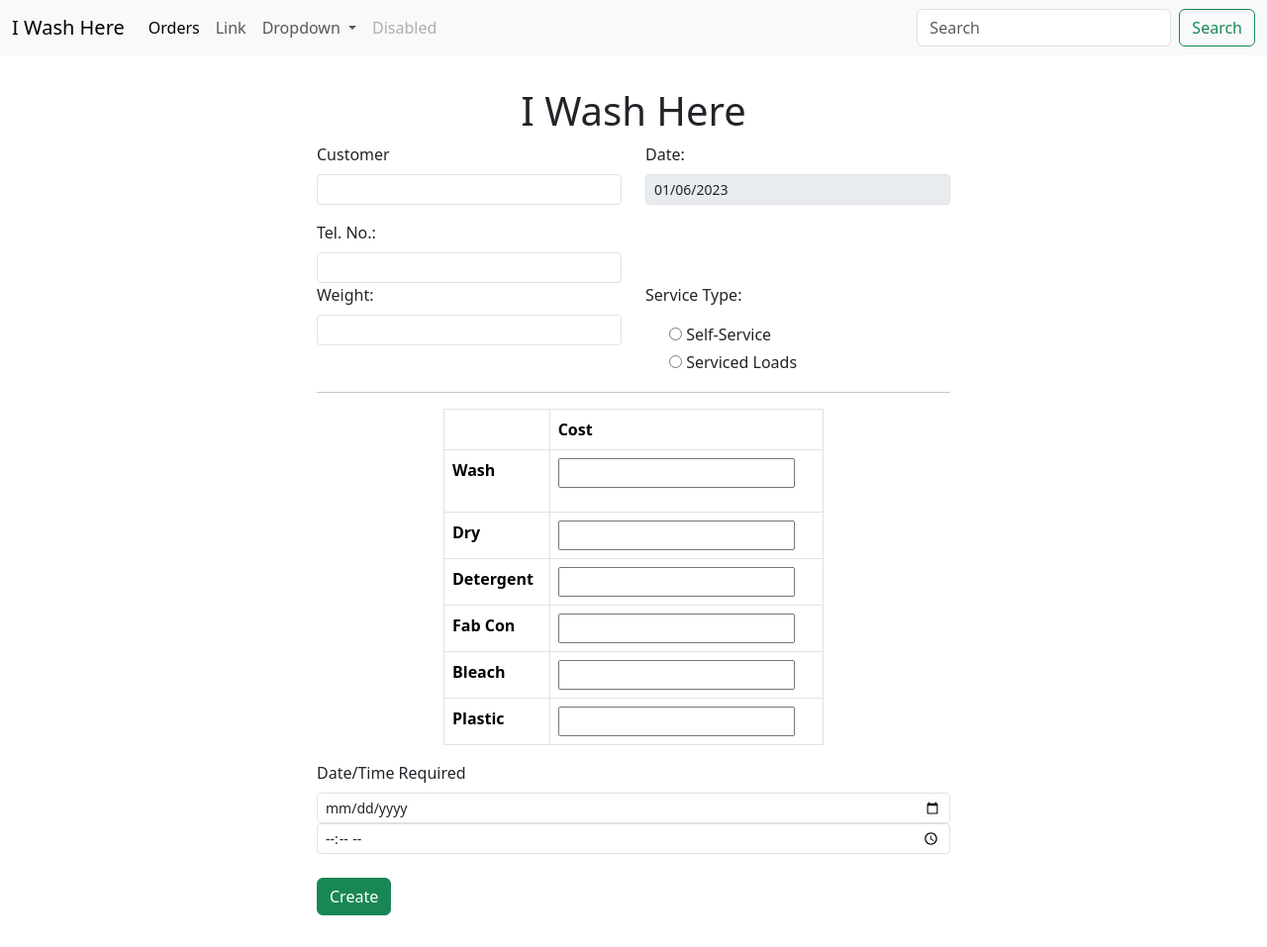
After one commit to jaceroldan/iwashhere, a Django app: page /inventory/order/new/ in a window 1280 px wide. The commit adds this page. Shown: the whole page at 99% size. Run offline with Django 4.2, Linux system fonts and the light colour scheme; tables that the repository leaves empty hold one stand-in row (values such as "Sample post").

Commit message:
[#1] Add navigation system for viewing orders

```diff
--- a/inventory/templates/inventory/receipt.html
+++ b/inventory/templates/inventory/receipt.html
@@ -1,148 +1,116 @@
-<!DOCTYPE html>
-<html lang="en">
-<head>
-    <meta charset="UTF-8">
-    <meta http-equiv="X-UA-Compatible" content="IE=edge">
-    <meta name="viewport" content="width=device-width, initial-scale=1.0">
-    <link href="https://cdn.jsdelivr.net/npm/bootstrap@5.3.0-alpha1/dist/css/bootstrap.min.css" rel="stylesheet" integrity="sha384-GLhlTQ8iRABdZLl6O3oVMWSktQOp6b7In1Zl3/Jr59b6EGGoI1aFkw7cmDA6j6gD" crossorigin="anonymous">
-    <title>Receipt</title>
-
-    <style>
-        .receipt {
-            width: 50%;
-            margin: 32px auto;
-        }
-
-        .logo {
-            display: flex;
-            justify-content: center;
-        }
-
-        .field {
-            width: 100%;
-            display: flex;
-            align-items: space-between;
-        }
-    </style>
-</head>
-<body>
+{% extends "../pages/base.html" %}
+{% block content %}
     <div class="receipt">
         <div class="logo">
             <h1>I Wash Here</h1>
         </div>
+        <form action="{% url 'inventory:create' %}" method="post">
+        {% csrf_token %}
             <div class="main-fields">
                 <div class="row">
                     <div class="col">
-                    <div class="field">
-                        <label for="customer">Customer: </label>
-                        <input type="text" name="customer" id="customer">
+                        <div class="field mb-3">
+                            <label class="form-label" for="customer">Customer</label>
+                            <input class="form-control form-control-sm" type="text" name="customer" id="customer">
                         </div>
                         <div class="field">
-                        <label for="contact_number">Tel. No.: </label>
-                        <input type="tel" name="contact_number" id="contact_number">
+                            <label class="form-label" for="contact_number">Tel. No.: </label>
+                            <input class="form-control form-control-sm" type="tel" name="contact_number" id="contact_number">
                         </div>
                     </div>
                     <div class="col">
                         <div class="field">
-                        <label for="date_created">Date: </label>
-                        <input type="date" name="date_created" id="date">
+                            <label class="form-label" for="date_created">Date: </label>
+                            <input class="form-control form-control-sm" type="date" name="date_created" id="date_created" disabled>
                         </div>
                     </div>
                 </div>
                 <div class="row">
                     <div class="col">
                         <div class="field">
-                        <label for="details">Details: </label>
-                        <input type="text" name="details" id="details">
+                            <label class="form-label" for="weight">Weight: </label>
+                            <input class="form-control form-control-sm" type="text" name="weight" id="weight">
                         </div>
                     </div>
                     <div class="col">
                         <div class="field">
-                        <label for="weight">Weight: </label>
-                        <input type="text" name="weight" id="weight">
+                            <p for="weight">Service Type: </p>
+                            <div class="form-check">
+                                <input class="form-label" type="radio" name="service_type" id="self_service" value="self-service">
+                                <label for="self_service">Self-Service</label>
+                            </div>
+                            <div class="form-check">
+                                <input type="radio" name="service_type" id="loads" value="serviced-loads">
+                                <label for="loads">Serviced Loads</label>
+                            </div>
                         </div>
                     </div>
                 </div>
                 <hr>
+                <div class="table-container">
                     <table class="table table-bordered">
                         <thead>
                             <tr>
                                 <th></th>
-                        <th>Qty</th>
-                        <th>Price</th>
-                        <th>Total</th>
+                                <th>Cost</th>
                             </tr>
                         </thead>
                         <tbody>
                             <tr>
                                 <th>Wash</th>
-                        <td></td>
-                        <td></td>
-                        <td></td>
+                                <!-- <td><input type="number" name="wash_qty"></td> -->
+                                <td>
+                                    <div class="mb-3">
+                                        <input type="number" name="wash_cost">
+                                    </div>
+                                </td>
                             </tr>
                             <tr>
                                 <th>Dry</th>
-                        <td></td>
-                        <td></td>
-                        <td></td>
-                    </tr>
-                    <tr>
-                        <th>Fold</th>
-                        <td></td>
-                        <td></td>
-                        <td></td>
+                                <!-- <td><input type="number" name="dry_qty"></td> -->
+                                <td><input type="number" name="dry_cost"></td>
                             </tr>
                             <tr>
                                 <th>Detergent</th>
-                        <td></td>
-                        <td></td>
-                        <td></td>
+                                <!-- <td><input type="number" name="detergent_qty"></td> -->
+                                <td><input type="number" name="detergent_cost"></td>
                             </tr>
                             <tr>
                                 <th>Fab Con</th>
-                        <td></td>
-                        <td></td>
-                        <td></td>
+                                <!-- <td><input type="number" name="fabcon_qty"></td> -->
+                                <td><input type="number" name="fabcon_cost"></td>
                             </tr>
                             <tr>
                                 <th>Bleach</th>
-                        <td></td>
-                        <td></td>
-                        <td></td>
+                                <!-- <td><input type="number" name="bleach_qty"></td> -->
+                                <td><input type="number" name="bleach_cost"></td>
                             </tr>
                             <tr>
                                 <th>Plastic</th>
-                        <td></td>
-                        <td></td>
-                        <td></td>
+                                <!-- <td><input type="number" name="plastic_qty"></td> -->
+                                <td><input type="number" name="plastic_cost"></td>
                             </tr>
-                    <tr>
+                            <!-- <tr>
                                 <th>Others</th>
-                        <td></td>
-                        <td></td>
-                        <td></td>
-                    </tr>
+                                <td><input type="number"></td>
+                                <td><input type="number"></td>
+                            </tr> -->
                         </tbody>
                     </table>
-            <div class="row">
-                <div class="col">
-                    <label for="total">Total:</label>
-                    <input type="text">
-                </div>
                 </div>
                 <div class="row">
                     <div class="col">
-                    <label for="remarks">Remarks: </label>
-                    <textarea name="" id="" cols="30" rows="10"></textarea>
-                </div>
-            </div>
-            <div class="row">
-                <div class="col">
-                    <label for="date_required">Date/Time Required</label>
-                    <input type="date">
+                        <label class="form-label" for="date_required">Date/Time Required</label>
+                        <input class="form-control form-control-sm" type="date" name="date_required" id="date_required">
+                        <input class="form-control form-control-sm" type="time" name="time_required" id="time_required">
                     </div>
                 </div>
             </div>
+            <div class="row submit-row">
+                <div class="col">
+                    <input type="submit" class="btn btn-success" value="Create">
                 </div>
-</body>
-</html>
+            </div>
+        </form>
+    </div>
+{% endblock %}
--- /dev/null
+++ b/inventory/templates/pages/base.html
@@ -0,0 +1,86 @@
+<!DOCTYPE html>
+<html lang="en">
+<head>
+    <meta charset="UTF-8">
+    <meta http-equiv="X-UA-Compatible" content="IE=edge">
+    <meta name="viewport" content="width=device-width, initial-scale=1.0">
+    <link href="https://cdn.jsdelivr.net/npm/bootstrap@5.3.0-alpha1/dist/css/bootstrap.min.css" rel="stylesheet" integrity="sha384-GLhlTQ8iRABdZLl6O3oVMWSktQOp6b7In1Zl3/Jr59b6EGGoI1aFkw7cmDA6j6gD" crossorigin="anonymous">
+    <title>{% block title %}Create new order{% endblock %}</title>
+
+    <style>
+        .receipt {
+            width: 50%;
+            margin: 32px auto;
+        }
+
+        .logo {
+            display: flex;
+            justify-content: center;
+        }
+
+        .table-container {
+            display: flex;
+            justify-content: center;
+        }
+
+        .table {
+            width: 60%;
+        }
+
+        .submit-row {
+            margin-top: 24px;
+        }
+    </style>
+</head>
+<body>
+    <nav class="navbar navbar-expand-lg bg-body-tertiary">
+        <div class="container-fluid">
+            <a class="navbar-brand" href="#">I Wash Here</a>
+            <button class="navbar-toggler" type="button" data-bs-toggle="collapse" data-bs-target="#navbarSupportedContent" aria-controls="navbarSupportedContent" aria-expanded="false" aria-label="Toggle navigation">
+                <span class="navbar-toggler-icon"></span>
+            </button>
+            <div class="collapse navbar-collapse" id="navbarSupportedContent">
+                <ul class="navbar-nav me-auto mb-2 mb-lg-0">
+                    <li class="nav-item">
+                        <a class="nav-link active" aria-current="page" href="{% url 'inventory:list-orders' %}">Orders</a>
+                    </li>
+                    <li class="nav-item">
+                        <a class="nav-link" href="#">Link</a>
+                    </li>
+                    <li class="nav-item dropdown">
+                        <a class="nav-link dropdown-toggle" href="#" role="button" data-bs-toggle="dropdown" aria-expanded="false">
+                            Dropdown
+                        </a>
+                    <ul class="dropdown-menu">
+                        <li><a class="dropdown-item" href="#">Action</a></li>
+                        <li><a class="dropdown-item" href="#">Another action</a></li>
+                        <li><hr class="dropdown-divider"></li>
+                        <li><a class="dropdown-item" href="#">Something else here</a></li>
+                    </ul>
+                </li>
+                <li class="nav-item">
+                    <a class="nav-link disabled">Disabled</a>
+                </li>
+                </ul>
+                <form class="d-flex" role="search">
+                    <input class="form-control me-2" type="search" placeholder="Search" aria-label="Search">
+                    <button class="btn btn-outline-success" type="submit">Search</button>
+                </form>
+          </div>
+        </div>
+    </nav>
+    {% block content %}{% endblock %}
+    <script>
+        const today = new Date();
+        const dateCreated = document.getElementById('date_created')
+
+        let month = today.getMonth() + 1;
+        if (month < 10)
+            month = '0' + month;
+        let day = today.getDay();
+        if (day < 10)
+            day = '0' + day;
+        dateCreated.value = `${today.getFullYear()}-${month}-${day}`;
+    </script>
+</body>
+</html>
--- a/inventory/urls.py
+++ b/inventory/urls.py
@@ -2,6 +2,10 @@ from django.urls import path
 
 from . import views
 
+app_name = 'inventory'
 urlpatterns = [
-    path('receipt/new/', views.create_receipt, name='new'),
+    path('order/new/', views.show_create_receipt, name='new'),
+    path('order/create/', views.create_receipt, name='create'),
+    path('order/view/<int:order_id>', views.show_order, name='view'),
+    path('list/', views.list_customers, name='list-orders'),
 ]
--- a/inventory/views.py
+++ b/inventory/views.py
@@ -1,5 +1,63 @@
-from django.shortcuts import render
+from datetime import datetime
+
+from django.shortcuts import render, redirect
+
+from inventory.models import Customer, Order
 
 # Create your views here.
+def show_create_receipt(request):
+    return render(request, 'inventory/receipt.html')
+
+def show_order(request, order_id):
+    order = Order.objects.get(pk=order_id)
+    context = {'order': order}
+    return render(request, 'inventory/view_order.html', context)
+
+
 def create_receipt(request):
-    return render(request, 'inventory/receipt.html')
+    customer = request.POST['customer']
+    contact_number = request.POST['contact_number']
+    customer = Customer.objects.create(
+        first_name=customer,
+        contact_number=contact_number
+    )
+
+    weight = request.POST['weight']
+    # TODO: What do I do with this?
+    # service_type = request.POST['service_type']
+    wash_cost = request.POST['wash_cost']
+    dry_cost = request.POST['dry_cost']
+    # TODO: Ask about the fold cost
+    fold_cost = request.POST['fold_cost']
+    detergent_cost = request.POST['detergent_cost']
+    fabcon_cost = request.POST['fabcon_cost']
+    bleach_cost = request.POST['bleach_cost']
+    bleach_cost = request.POST['bleach_cost']
+    plastic_cost = request.POST['plastic_cost']
+    date_required = request.POST['date_required']
+    time_required = request.POST['time_required']
+
+    date_required = datetime.strptime(f'{date_required} {time_required}', '%Y-%m-%d %H:%M')
+
+    Order.objects.create(
+        customer=customer,
+        weight=weight,
+        wash_cost=wash_cost,
+        dry_cost=dry_cost,
+        # fold_cost=fold_cost,
+        detergent_cost=detergent_cost,
+        fabcon_cost=fabcon_cost,
+        bleach_cost=bleach_cost,
+        plastic_cost=plastic_cost,
+        date_required=date_required
+    )
+
+    return redirect('inventory:list')
+
+
+def list_customers(request):
+    orders = Order.objects.all()
+    context = {
+        'orders': orders
+    }
+    return render(request, 'inventory/masterlist.html', context)
```
Also changed, not shown: inventory/templates/inventory/masterlist.html (added, +93 -0 lines), inventory/templates/inventory/view_order.html (added, +126 -0 lines). Lines whose indentation alone changed are shown as unchanged.
